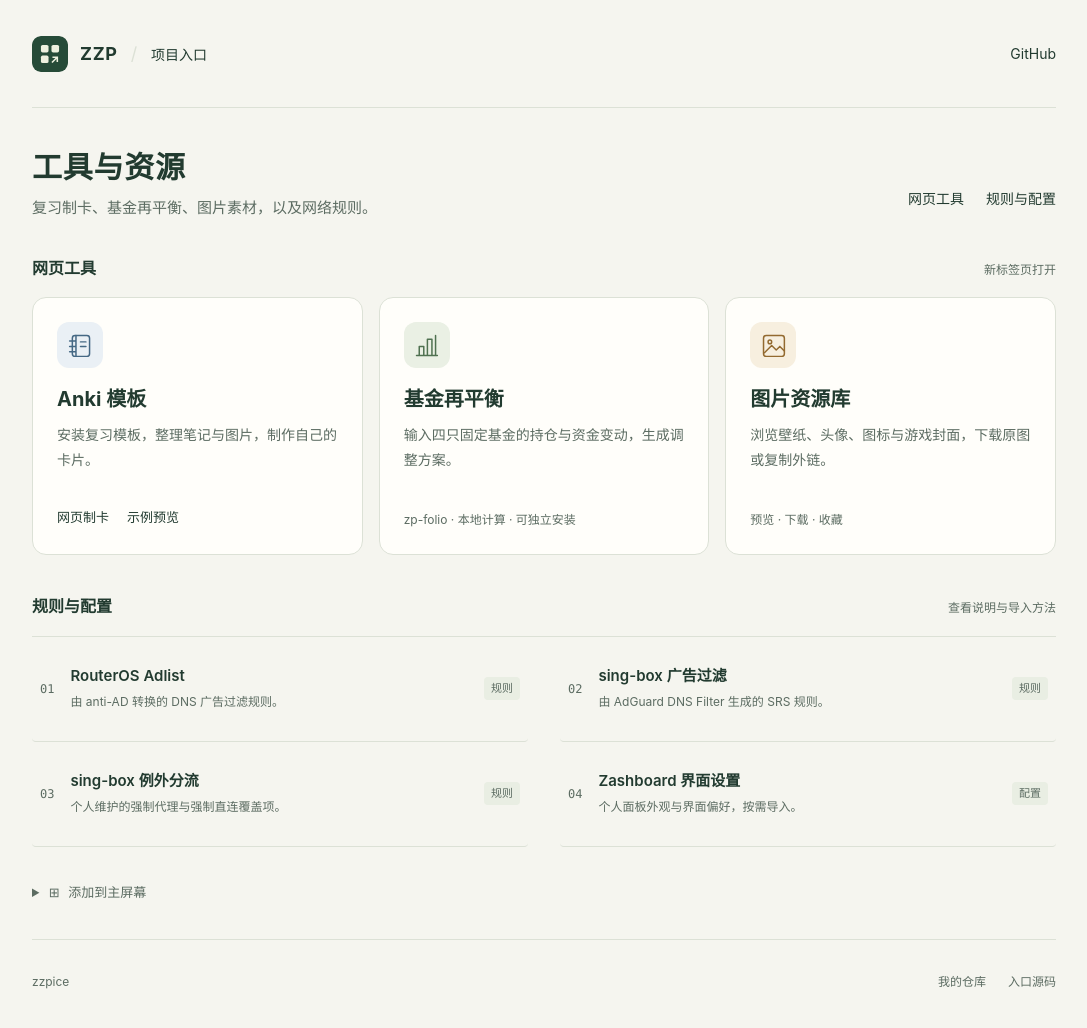
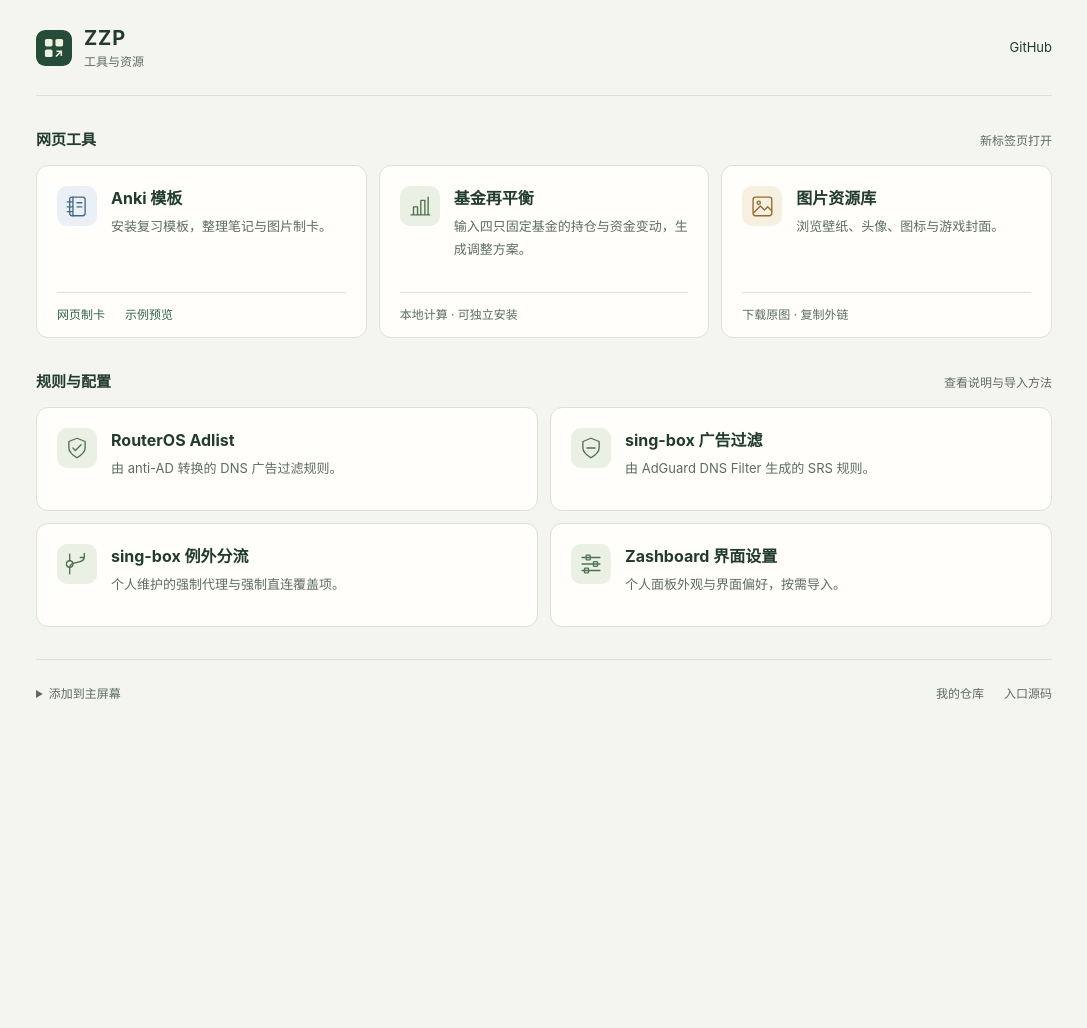
Before and after one commit to zzpice/zzp-home, a plain HTML site: page index.html in a window 1280 px wide. Shown: the whole page, without its empty margins (96-1183 px from the left). After the commit the page ends 800 px from the top, so only its background shows below. Drawn offline with Linux system fonts and the light colour scheme.

Commit message:
Unify navigation cards and remove redundant layout

```diff
--- a/index.html
+++ b/index.html
@@ -17,103 +17,90 @@
   <a class="skip-link" href="#main">跳到项目</a>
   <div class="shell">
     <header class="site-header">
-      <a class="brand" href="./" aria-label="ZZP 项目入口首页">
+      <div class="brand">
         <img src="./icons/icon.svg" width="36" height="36" alt="">
-        <span>ZZP<span class="brand-divider">/</span><span class="brand-label">项目入口</span></span>
-      </a>
+        <div><h1>ZZP</h1><p>工具与资源</p></div>
+      </div>
       <a class="github-link" href="https://github.com/zzpice" target="_blank" rel="noopener noreferrer">GitHub<span class="sr-only">（新标签页）</span></a>
     </header>
 
     <main id="main" tabindex="-1">
-      <div class="intro">
-        <div>
-          <h1>工具与资源</h1>
-          <p>复习制卡、基金再平衡、图片素材，以及网络规则。</p>
-        </div>
-        <nav class="section-nav" aria-label="项目分组">
-          <a href="#web">网页工具</a>
-          <a href="#network">规则与配置</a>
-        </nav>
-      </div>
-
       <section id="web" aria-labelledby="web-title">
         <div class="section-heading"><h2 id="web-title">网页工具</h2><span>新标签页打开</span></div>
         <!-- 新增网页项目：复制一个 article，名称、说明和链接只在此处维护。主链接内不嵌套其他链接。 -->
         <div class="project-grid">
-          <article class="project-card">
-            <a class="project-primary" href="https://zzpice.github.io/anki-template/" target="_blank" rel="noopener noreferrer" aria-labelledby="anki-title" aria-describedby="anki-description">
-              <div class="project-icon ink-blue" aria-hidden="true"><svg viewBox="0 0 32 32"><rect x="7" y="5" width="19" height="23" rx="3"/><path d="M11 5v23M4 11h6M4 17h6M4 23h6M16 12h6M16 17h6"/></svg></div>
+          <article class="entry project-card">
+            <a class="entry-main" href="https://zzpice.github.io/anki-template/" target="_blank" rel="noopener noreferrer" aria-labelledby="anki-title" aria-describedby="anki-description">
+              <div class="entry-icon ink-blue" aria-hidden="true"><svg viewBox="0 0 32 32"><rect x="7" y="5" width="19" height="23" rx="3"/><path d="M11 5v23M4 11h6M4 17h6M4 23h6M16 12h6M16 17h6"/></svg></div>
+              <div class="entry-copy">
                 <h3 id="anki-title"><span>Anki 模板</span><span class="sr-only">（新标签页）</span></h3>
-              <p id="anki-description">安装复习模板，整理笔记与图片，制作自己的卡片。</p>
+                <p id="anki-description">安装复习模板，整理笔记与图片制卡。</p>
+              </div>
             </a>
-            <div class="project-links">
+            <div class="entry-footer">
               <a href="https://zzpice.github.io/anki-template/tools.html" target="_blank" rel="noopener noreferrer">网页制卡<span class="sr-only">（新标签页）</span></a>
               <a href="https://zzpice.github.io/anki-template/preview.html" target="_blank" rel="noopener noreferrer">示例预览<span class="sr-only">（新标签页）</span></a>
             </div>
           </article>
-          <article class="project-card">
-            <a class="project-primary" href="https://zzpice.github.io/zp-folio/" target="_blank" rel="noopener noreferrer" aria-labelledby="folio-title" aria-describedby="folio-description">
-              <div class="project-icon ink-green" aria-hidden="true"><svg viewBox="0 0 32 32"><path d="M5 27h23M8 27V17h5v10M17 27V9h5v18M26 27V5"/></svg></div>
+          <article class="entry project-card">
+            <a class="entry-main" href="https://zzpice.github.io/zp-folio/" target="_blank" rel="noopener noreferrer" aria-labelledby="folio-title" aria-describedby="folio-description">
+              <div class="entry-icon ink-green" aria-hidden="true"><svg viewBox="0 0 32 32"><path d="M5 27h23M8 27V17h5v10M17 27V9h5v18M26 27V5"/></svg></div>
+              <div class="entry-copy">
                 <h3 id="folio-title"><span>基金再平衡</span><span class="sr-only">（新标签页）</span></h3>
                 <p id="folio-description">输入四只固定基金的持仓与资金变动，生成调整方案。</p>
-              <div class="project-note">zp-folio · 本地计算 · 可独立安装</div>
+              </div>
             </a>
+            <p class="entry-footer">本地计算 · 可独立安装</p>
           </article>
-          <article class="project-card">
-            <a class="project-primary" href="https://zzpice.github.io/assets/" target="_blank" rel="noopener noreferrer" aria-labelledby="assets-title" aria-describedby="assets-description">
-              <div class="project-icon ink-amber" aria-hidden="true"><svg viewBox="0 0 32 32"><rect x="5" y="5" width="23" height="23" rx="3"/><circle cx="12" cy="12" r="2"/><path d="m6 24 8-8 5 5 4-4 5 5"/></svg></div>
+          <article class="entry project-card">
+            <a class="entry-main" href="https://zzpice.github.io/assets/" target="_blank" rel="noopener noreferrer" aria-labelledby="assets-title" aria-describedby="assets-description">
+              <div class="entry-icon ink-amber" aria-hidden="true"><svg viewBox="0 0 32 32"><rect x="5" y="5" width="23" height="23" rx="3"/><circle cx="12" cy="12" r="2"/><path d="m6 24 8-8 5 5 4-4 5 5"/></svg></div>
+              <div class="entry-copy">
                 <h3 id="assets-title"><span>图片资源库</span><span class="sr-only">（新标签页）</span></h3>
-              <p id="assets-description">浏览壁纸、头像、图标与游戏封面，下载原图或复制外链。</p>
-              <div class="project-note">预览 · 下载 · 收藏</div>
+                <p id="assets-description">浏览壁纸、头像、图标与游戏封面。</p>
+              </div>
             </a>
+            <p class="entry-footer">下载原图 · 复制外链</p>
           </article>
         </div>
       </section>
 
       <section id="network" aria-labelledby="network-title">
         <div class="section-heading"><h2 id="network-title">规则与配置</h2><span>查看说明与导入方法</span></div>
-        <!-- 新增规则或配置：复制一个 resource-row，主链接指向公开仓库的说明。 -->
+        <!-- 新增规则或配置：复制一个 resource-card，主链接指向公开仓库的说明。 -->
         <div class="resource-grid">
-          <a class="resource-row" href="https://github.com/zzpice/routeros-adlist#readme" target="_blank" rel="noopener noreferrer" aria-labelledby="routeros-title" aria-describedby="routeros-description">
-            <span class="resource-mark" aria-hidden="true">01</span>
-            <div><h3 id="routeros-title">RouterOS Adlist <span class="sr-only">（新标签页）</span></h3><p id="routeros-description">由 anti-AD 转换的 DNS 广告过滤规则。</p></div>
-            <span class="resource-type">规则</span>
+          <a class="entry entry-main resource-card" href="https://github.com/zzpice/routeros-adlist#readme" target="_blank" rel="noopener noreferrer" aria-labelledby="routeros-title" aria-describedby="routeros-description">
+            <span class="entry-icon ink-green" aria-hidden="true"><svg viewBox="0 0 32 32"><path d="M16 4 6 8v8c0 6 10 12 10 12s10-6 10-12V8Z"/><path d="m11 16 3 3 7-7"/></svg></span>
+            <div class="entry-copy"><h3 id="routeros-title">RouterOS Adlist <span class="sr-only">（新标签页）</span></h3><p id="routeros-description">由 anti-AD 转换的 DNS 广告过滤规则。</p></div>
           </a>
-          <a class="resource-row" href="https://github.com/zzpice/sing-box-adblock#readme" target="_blank" rel="noopener noreferrer" aria-labelledby="adblock-title" aria-describedby="adblock-description">
-            <span class="resource-mark" aria-hidden="true">02</span>
-            <div><h3 id="adblock-title">sing-box 广告过滤 <span class="sr-only">（新标签页）</span></h3><p id="adblock-description">由 AdGuard DNS Filter 生成的 SRS 规则。</p></div>
-            <span class="resource-type">规则</span>
+          <a class="entry entry-main resource-card" href="https://github.com/zzpice/sing-box-adblock#readme" target="_blank" rel="noopener noreferrer" aria-labelledby="adblock-title" aria-describedby="adblock-description">
+            <span class="entry-icon ink-green" aria-hidden="true"><svg viewBox="0 0 32 32"><path d="M16 4 6 8v8c0 6 10 12 10 12s10-6 10-12V8Z"/><path d="M11 16h10"/></svg></span>
+            <div class="entry-copy"><h3 id="adblock-title">sing-box 广告过滤 <span class="sr-only">（新标签页）</span></h3><p id="adblock-description">由 AdGuard DNS Filter 生成的 SRS 规则。</p></div>
           </a>
-          <a class="resource-row" href="https://github.com/zzpice/sing-box-rules#readme" target="_blank" rel="noopener noreferrer" aria-labelledby="rules-title" aria-describedby="rules-description">
-            <span class="resource-mark" aria-hidden="true">03</span>
-            <div><h3 id="rules-title">sing-box 例外分流 <span class="sr-only">（新标签页）</span></h3><p id="rules-description">个人维护的强制代理与强制直连覆盖项。</p></div>
-            <span class="resource-type">规则</span>
+          <a class="entry entry-main resource-card" href="https://github.com/zzpice/sing-box-rules#readme" target="_blank" rel="noopener noreferrer" aria-labelledby="rules-title" aria-describedby="rules-description">
+            <span class="entry-icon ink-green" aria-hidden="true"><svg viewBox="0 0 32 32"><path d="M7 26v-6c0-8 18-4 18-12M20 8h5V3M7 4v8M7 23v5"/><circle cx="7" cy="16" r="4"/></svg></span>
+            <div class="entry-copy"><h3 id="rules-title">sing-box 例外分流 <span class="sr-only">（新标签页）</span></h3><p id="rules-description">个人维护的强制代理与强制直连覆盖项。</p></div>
           </a>
-          <a class="resource-row" href="https://github.com/zzpice/zashboard-config#readme" target="_blank" rel="noopener noreferrer" aria-labelledby="zashboard-title" aria-describedby="zashboard-description">
-            <span class="resource-mark" aria-hidden="true">04</span>
-            <div><h3 id="zashboard-title">Zashboard 界面设置 <span class="sr-only">（新标签页）</span></h3><p id="zashboard-description">个人面板外观与界面偏好，按需导入。</p></div>
-            <span class="resource-type">配置</span>
+          <a class="entry entry-main resource-card" href="https://github.com/zzpice/zashboard-config#readme" target="_blank" rel="noopener noreferrer" aria-labelledby="zashboard-title" aria-describedby="zashboard-description">
+            <span class="entry-icon ink-green" aria-hidden="true"><svg viewBox="0 0 32 32"><path d="M5 8h22M5 16h22M5 24h22"/><rect x="10" y="5" width="5" height="6" rx="1"/><rect x="19" y="13" width="5" height="6" rx="1"/><rect x="8" y="21" width="5" height="6" rx="1"/></svg></span>
+            <div class="entry-copy"><h3 id="zashboard-title">Zashboard 界面设置 <span class="sr-only">（新标签页）</span></h3><p id="zashboard-description">个人面板外观与界面偏好，按需导入。</p></div>
           </a>
         </div>
       </section>
+    </main>
 
-      <aside class="home-screen" aria-label="手机使用">
+    <footer class="site-footer">
       <details>
-          <summary><span aria-hidden="true">⊞</span> 添加到主屏幕</summary>
+        <summary>添加到主屏幕</summary>
         <div class="install-guide">
           <p>iPhone / iPad：在 Safari 分享菜单中选择“添加到主屏幕”。Android：在浏览器菜单中选择“安装应用”或“添加到主屏幕”。</p>
           <p>此入口需要联网。各项目的安装与离线能力由项目自身提供。</p>
         </div>
       </details>
-      </aside>
-    </main>
-
-    <footer class="site-footer">
-      <span>zzpice</span>
-      <div>
+      <nav aria-label="相关链接">
         <a href="https://github.com/zzpice?tab=repositories" target="_blank" rel="noopener noreferrer">我的仓库<span class="sr-only">（新标签页；私有仓库需登录 GitHub）</span></a>
         <a href="https://github.com/zzpice/zzp-home" target="_blank" rel="noopener noreferrer">入口源码<span class="sr-only">（新标签页）</span></a>
-      </div>
+      </nav>
     </footer>
   </div>
 </body>
--- a/style.css
+++ b/style.css
@@ -1,4 +1,4 @@
-/* 所有入口共用颜色、圆角和焦点样式；深色只替换颜色。 */
+/* 所有入口共用布局与颜色；深色只替换颜色变量。 */
 :root {
   color-scheme: light dark;
   --bg: #f5f5ef;
@@ -6,7 +6,6 @@
   --text: #223b30;
   --muted: #5c6c62;
   --line: #dce1d6;
-  --soft: #e9eee3;
   --accent: #316348;
   --blue-bg: #eaf0f5;
   --blue: #456884;
@@ -14,11 +13,10 @@
   --green: #4f7150;
   --amber-bg: #f7efdf;
   --amber: #936a30;
-  --radius: 14px;
+  --radius: 12px;
 }
 
 * { box-sizing: border-box; }
-html { scroll-padding-top: 24px; }
 body {
   margin: 0;
   background: var(--bg);
@@ -31,92 +29,68 @@ a { color: inherit; text-decoration: none; }
 a:hover { color: var(--accent); }
 a:focus-visible, summary:focus-visible {
   outline: 3px solid var(--accent);
-  outline-offset: 5px;
+  outline-offset: 4px;
   border-radius: 4px;
 }
-/* 跳过导航后，焦点交给 main；下一次 Tab 从主内容继续。 */
 main:focus { outline: none; }
-.shell { max-width: 1104px; margin: auto; padding: 0 40px; }
+.shell { max-width: 1080px; margin: auto; padding: 0 32px; }
 .site-header {
   display: flex;
   align-items: center;
   justify-content: space-between;
-  min-height: 108px;
+  gap: 16px;
+  min-height: 96px;
   border-bottom: 1px solid var(--line);
-  gap: 12px;
 }
-.brand {
-  display: flex;
-  align-items: center;
-  gap: 12px;
-  font-size: 18px;
-  font-weight: 750;
-  letter-spacing: .04em;
-  min-height: 48px;
-}
+.brand { display: flex; align-items: center; gap: 12px; min-height: 48px; }
 .brand img { display: block; border-radius: 9px; }
-.brand-divider { color: var(--line); padding: 0 13px; font-weight: 400; }
-.brand-label { font-size: 14px; font-weight: 500; letter-spacing: 0; }
-.github-link { font-size: 14px; padding: 12px 0 12px 12px; white-space: nowrap; }
-.intro {
-  display: flex;
-  justify-content: space-between;
-  align-items: flex-end;
-  gap: 24px;
-  padding: 40px 0 34px;
-}
-h1 { font-size: 30px; line-height: 1.3; letter-spacing: .025em; font-weight: 700; }
-.intro p { margin-top: 9px; color: var(--muted); font-size: 15px; }
-.section-nav { display: flex; flex-wrap: wrap; gap: 0 22px; font-size: 14px; }
-.section-nav a { display: flex; align-items: center; min-height: 44px; white-space: nowrap; }
-section { scroll-margin-top: 20px; }
+.brand h1 { font-size: 20px; line-height: 1.3; font-weight: 750; letter-spacing: .04em; }
+.brand p { color: var(--muted); font-size: 12px; line-height: 1.5; margin-top: 2px; }
+.github-link { font-size: 13px; padding: 12px 0 12px 12px; }
+main { padding: 32px 0; }
+section + section { margin-top: 32px; }
 .section-heading {
   display: flex;
   justify-content: space-between;
   align-items: baseline;
   flex-wrap: wrap;
   gap: 4px 12px;
-  margin-bottom: 16px;
+  margin-bottom: 12px;
 }
-.section-heading h2 { font-size: 16px; font-weight: 650; }
+.section-heading h2 { font-size: 15px; font-weight: 650; }
 .section-heading > span { color: var(--muted); font-size: 12px; }
+.project-grid, .resource-grid { display: grid; gap: 12px; }
+.project-grid { grid-template-columns: repeat(3, minmax(0, 1fr)); }
+.resource-grid { grid-template-columns: repeat(2, minmax(0, 1fr)); }
 
-/* 用真实链接覆盖主内容，保留原生选择文字、右键和打开新标签页。 */
-.project-grid { display: grid; grid-template-columns: repeat(3, minmax(0, 1fr)); gap: 16px; }
-.project-card {
+/* 两组入口使用同一组件。主内容是真实链接，次要入口是相邻链接。 */
+.entry {
   min-width: 0;
-  min-height: 246px;
   background: var(--surface);
   border: 1px solid var(--line);
   border-radius: var(--radius);
+}
+.entry-main {
   display: flex;
-  flex-direction: column;
+  align-items: flex-start;
+  gap: 14px;
+  padding: 20px;
+  border-radius: var(--radius);
 }
-.project-primary {
-  display: flex;
-  flex: 1;
-  flex-direction: column;
-  padding: 24px;
-  border-radius: var(--radius);
-  overflow-wrap: anywhere;
-}
-.project-primary:hover, .resource-row:hover { color: inherit; text-decoration: none; }
-.project-primary:hover h3, .resource-row:hover h3 {
-  color: var(--accent);
-}
-.project-primary:focus-visible { outline-offset: -3px; border-radius: var(--radius); }
-.project-card:focus-within { border-color: var(--accent); }
-.project-icon {
-  width: 46px;
-  height: 46px;
-  border-radius: 12px;
+.entry-main:hover { color: inherit; }
+.entry-main:hover h3 { color: var(--accent); }
+.entry-main:focus-visible { outline-offset: -3px; border-radius: var(--radius); }
+.entry:focus-within { border-color: var(--accent); }
+.entry-icon {
+  flex: 0 0 40px;
+  height: 40px;
+  border-radius: 10px;
   display: grid;
   place-items: center;
-  margin-bottom: 17px;
 }
-.project-icon svg {
-  width: 29px;
-  height: 29px;
+.entry-icon svg {
+  width: 26px;
+  height: 26px;
   fill: none;
   stroke: currentColor;
   stroke-width: 1.65;
@@ -126,64 +100,48 @@ section { scroll-margin-top: 20px; }
 .ink-blue { background: var(--blue-bg); color: var(--blue); }
 .ink-green { background: var(--green-bg); color: var(--green); }
 .ink-amber { background: var(--amber-bg); color: var(--amber); }
-.project-card h3 { display: flex; gap: 12px; font-size: 20px; line-height: 1.4; font-weight: 650; }
-.project-primary > p { margin-top: 10px; color: var(--muted); font-size: 14px; line-height: 1.75; }
-.project-links {
-  display: flex;
-  flex-wrap: wrap;
-  gap: 4px 18px;
-  padding: 0 24px 14px;
-  font-size: 13px;
-}
-.project-links a { display: flex; align-items: center; gap: 4px; min-height: 44px; }
-.project-note { margin-top: auto; padding-top: 20px; font-size: 12px; color: var(--muted); }
-
-#network { margin-top: 38px; }
-.resource-grid {
-  display: grid;
-  grid-template-columns: repeat(2, minmax(0, 1fr));
-  gap: 0 32px;
-  border-top: 1px solid var(--line);
-}
-.resource-row {
+.entry-copy { min-width: 0; overflow-wrap: anywhere; }
+.entry-copy h3 { font-size: 16px; line-height: 1.5; font-weight: 650; }
+.entry-copy p { margin-top: 5px; color: var(--muted); font-size: 13px; line-height: 1.75; }
+.project-card { display: flex; flex-direction: column; }
+.project-card .entry-main { flex: 1; min-height: 126px; }
+.entry-footer {
   display: flex;
   align-items: center;
-  gap: 16px;
-  padding: 20px 8px;
-  min-height: 105px;
-  border-bottom: 1px solid var(--line);
-  border-radius: 4px;
+  flex-wrap: wrap;
+  gap: 0 20px;
+  min-height: 45px;
+  margin: 0 20px;
+  border-top: 1px solid var(--line);
+  color: var(--muted);
+  font-size: 12px;
 }
-.resource-mark { font: 12px/1 ui-monospace, SFMono-Regular, Consolas, monospace; color: var(--muted); }
-.resource-row > div { min-width: 0; flex: 1; overflow-wrap: anywhere; }
-.resource-row h3 { font-size: 15px; line-height: 1.5; font-weight: 600; }
-.resource-row p { color: var(--muted); font-size: 12px; margin-top: 5px; }
-.resource-type { border-radius: 4px; padding: 2px 7px; font-size: 11px; color: var(--muted); background: var(--soft); white-space: nowrap; }
-.home-screen { padding: 24px 0; color: var(--muted); font-size: 13px; }
-summary { cursor: pointer; min-height: 44px; align-content: center; width: fit-content; }
-summary > span { margin: 0 5px 0 3px; }
-.install-guide { max-width: 650px; padding: 8px 0 0 18px; }
-.install-guide p + p { margin-top: 8px; }
+.entry-footer a { display: flex; align-items: center; min-height: 44px; color: var(--accent); }
+.entry-footer a:hover { color: var(--text); }
+.resource-card { min-height: 104px; }
+
 .site-footer {
   display: flex;
-  align-items: center;
+  align-items: baseline;
   justify-content: space-between;
-  flex-wrap: wrap;
-  gap: 4px 16px;
-  padding: 20px 0 max(24px, env(safe-area-inset-bottom));
+  gap: 0 24px;
+  padding: 12px 0 max(24px, env(safe-area-inset-bottom));
   border-top: 1px solid var(--line);
+  color: var(--muted);
   font-size: 12px;
-  color: var(--muted);
 }
-.site-footer > div { display: flex; flex-wrap: wrap; gap: 0 22px; }
-.site-footer a { display: flex; align-items: center; gap: 4px; min-height: 44px; }
+.site-footer details { flex: 1; min-width: 0; }
+summary { cursor: pointer; min-height: 44px; align-content: center; width: fit-content; }
+.install-guide { max-width: 620px; padding: 4px 24px 8px 0; }
+.install-guide p + p { margin-top: 8px; }
+.site-footer nav { display: flex; flex-wrap: wrap; gap: 0 20px; }
+.site-footer a { display: flex; align-items: center; min-height: 44px; }
 .sr-only { position: absolute; width: 1px; height: 1px; padding: 0; margin: -1px; overflow: hidden; clip-path: inset(50%); white-space: nowrap; border: 0; }
 .skip-link { position: fixed; top: -100px; left: 16px; background: var(--surface); padding: 10px 18px; z-index: 10; clip-path: inset(50%); }
 .skip-link:focus { top: 12px; clip-path: none; }
 
 @media (hover: hover) and (pointer: fine) {
-  .project-card:hover { border-color: var(--accent); }
-  .resource-row:hover { background: var(--soft); }
+  .entry:hover { border-color: var(--accent); }
 }
 @media (prefers-color-scheme: dark) {
   :root {
@@ -192,7 +150,6 @@ summary > span { margin: 0 5px 0 3px; }
     --text: #e0e8df;
     --muted: #a3b4a7;
     --line: #344238;
-    --soft: #2b382f;
     --accent: #a9ceaa;
     --blue-bg: #283a45;
     --blue: #a5c9df;
@@ -202,42 +159,24 @@ summary > span { margin: 0 5px 0 3px; }
     --amber: #ddc18e;
   }
 }
-@media (max-width: 850px) {
-  .shell { padding: 0 28px; }
-  .intro { align-items: flex-start; flex-direction: column; gap: 14px; padding: 28px 0 22px; }
-  .project-primary { padding: 20px; }
-  .project-links { padding-right: 20px; padding-left: 20px; }
-  .resource-grid { gap: 0 24px; }
-  .resource-type { display: none; }
+@media (max-width: 900px) {
+  .project-grid { grid-template-columns: 1fr; }
+  .project-card .entry-main { min-height: 0; }
 }
 @media (max-width: 640px) {
   .shell { padding: 0 max(20px, env(safe-area-inset-left)) 0 max(20px, env(safe-area-inset-right)); }
   .site-header { min-height: 84px; }
-  .brand { gap: 9px; }
-  .brand-divider { padding: 0 9px; }
-  .brand-label { font-size: 13px; }
-  h1 { font-size: 26px; }
-  .intro p { font-size: 13px; }
-  .section-nav { gap: 0 24px; font-size: 13px; }
-  .section-heading { margin-bottom: 12px; }
+  main { padding: 24px 0; }
+  section + section { margin-top: 28px; }
   .section-heading > span { font-size: 11px; }
-  .project-grid { grid-template-columns: 1fr; gap: 12px; }
-  .project-card { min-height: 0; }
-  .project-primary { position: relative; min-height: 138px; padding: 19px 20px 19px 80px; }
-  .project-icon { position: absolute; left: 18px; top: 20px; width: 44px; height: 44px; }
-  .project-card h3 { font-size: 18px; }
-  .project-primary > p { margin-top: 7px; font-size: 13px; }
-  .project-links { padding: 0 20px 10px 80px; font-size: 12px; gap: 0 16px; }
-  .project-card:has(.project-links) .project-primary { min-height: 100px; padding-bottom: 4px; }
-  .project-note { padding-top: 12px; font-size: 11px; }
-  #network { margin-top: 28px; }
   .resource-grid { grid-template-columns: 1fr; }
-  .resource-row { min-height: 94px; padding: 19px 4px; gap: 12px; }
-  .resource-type { display: block; }
-  .site-footer { padding-top: 12px; }
-  .site-footer > div { gap: 0 18px; }
+  .entry-main { padding: 18px; gap: 12px; }
+  .entry-footer { margin-right: 18px; margin-left: 18px; }
+  .site-footer { flex-wrap: wrap; gap: 0 20px; }
+  .site-footer details { flex-basis: 100%; }
+  .install-guide { padding-right: 0; }
 }
 @media (forced-colors: active) {
-  .project-icon { border: 1px solid currentColor; }
-  .project-card:focus-within { border-color: Highlight; }
+  .entry-icon { border: 1px solid currentColor; }
+  .entry:focus-within { border-color: Highlight; }
 }
```
Also changed, not shown: AGENTS.md (+1 -0 lines), README.md. Lines whose indentation alone changed are shown as unchanged.
